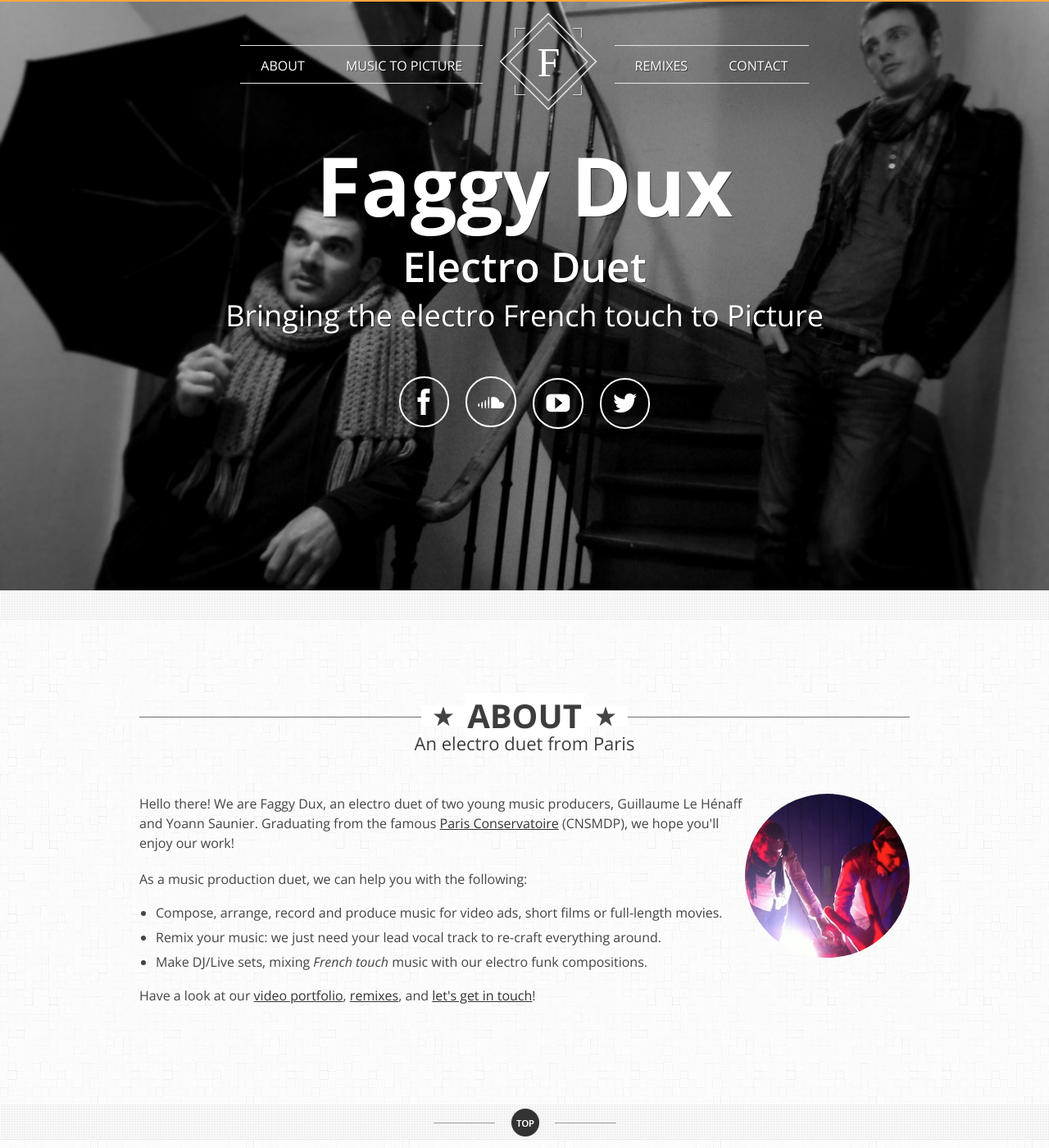
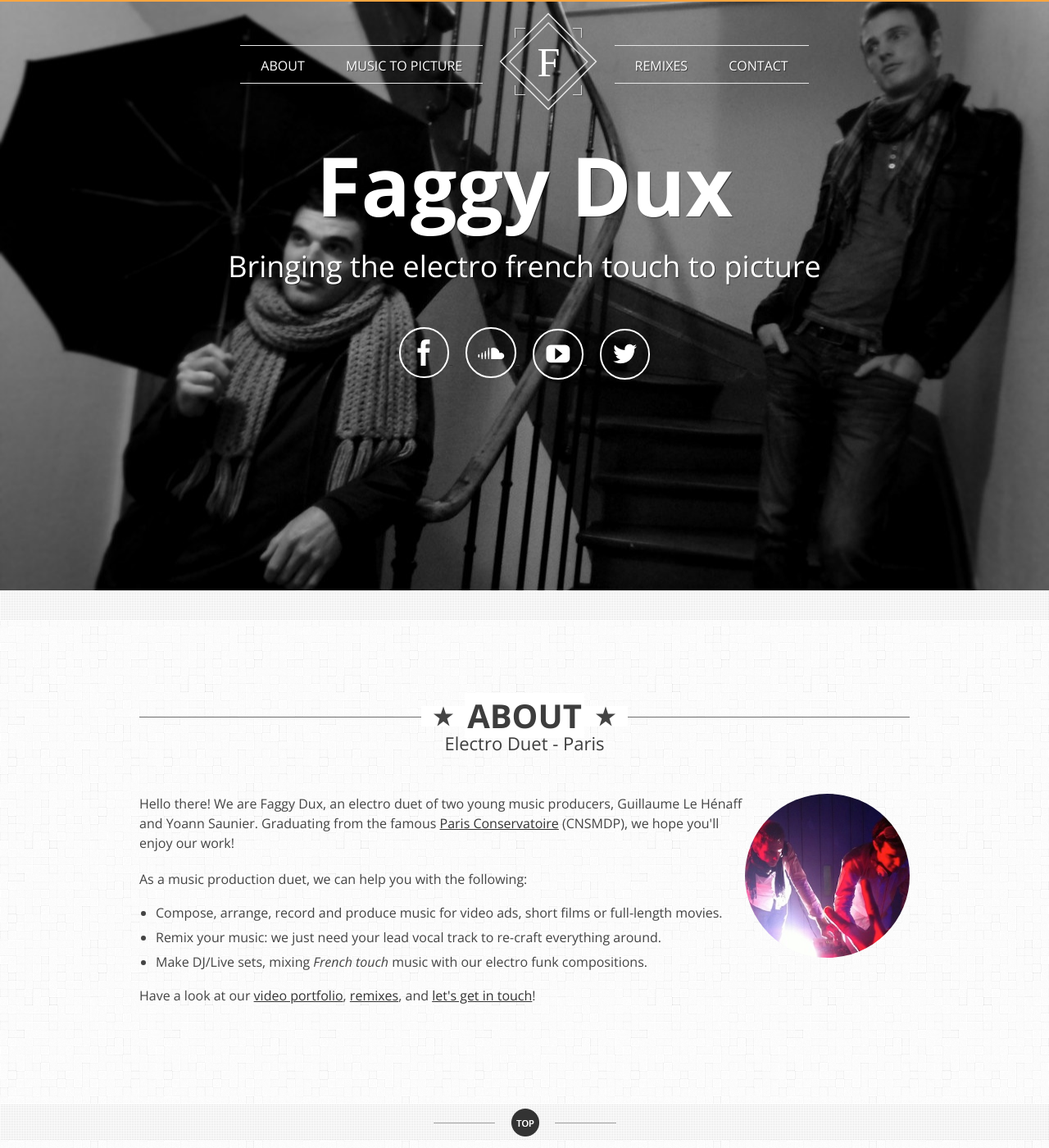
Before and after one commit to ynnsnr/yoo76.github.io, a Jekyll site: the page built from index.html, in a window 1280 px wide and 1400 px high. Shown: the whole window at 82% size. Built offline with Jekyll 4.4.1, drawn with Linux system fonts in a browser that asks for light colours; nearby versions of some CDN libraries.

Commit message:
Misc changes

```diff
--- a/_includes/about.html
+++ b/_includes/about.html
@@ -6,7 +6,7 @@
         <h2>About</h2>
         <span class="icon-star-3 star"></span>
       </div>
-      <p class="headline">An electro duet from Paris</p>
+      <p class="headline">Electro Duet - Paris</p>
     </div>
     <div class="clear"></div>
 
--- a/_includes/title.html
+++ b/_includes/title.html
@@ -1,7 +1,7 @@
 <div class="title">
   <h1>Faggy Dux</h1>
-  <h1 class="smallh1">Electro Duet</h1>
-  <h1 class="smallerh1">Bringing the electro French touch to Picture</h1>
+
+  <h1 class="smallerh1">Bringing the electro french touch to picture</h1>
 
   <div class="social">
     <ul>
```
